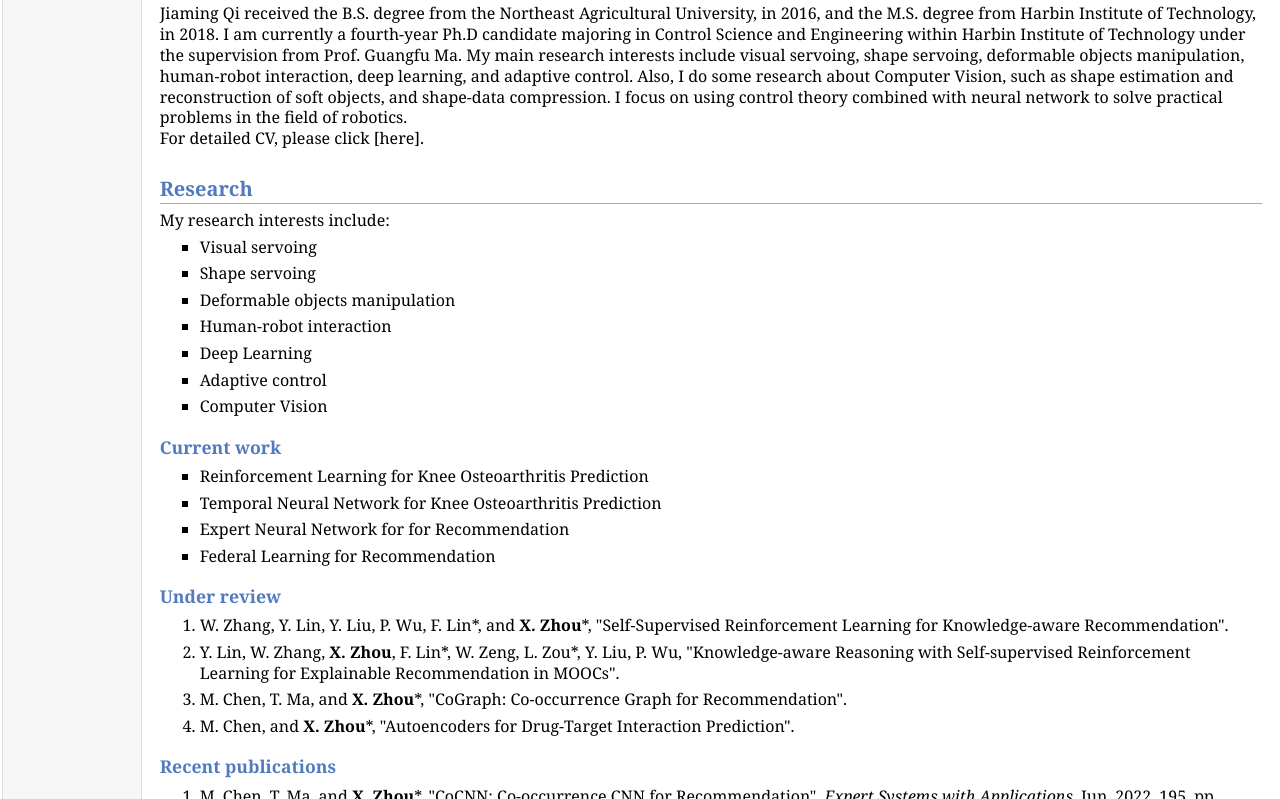
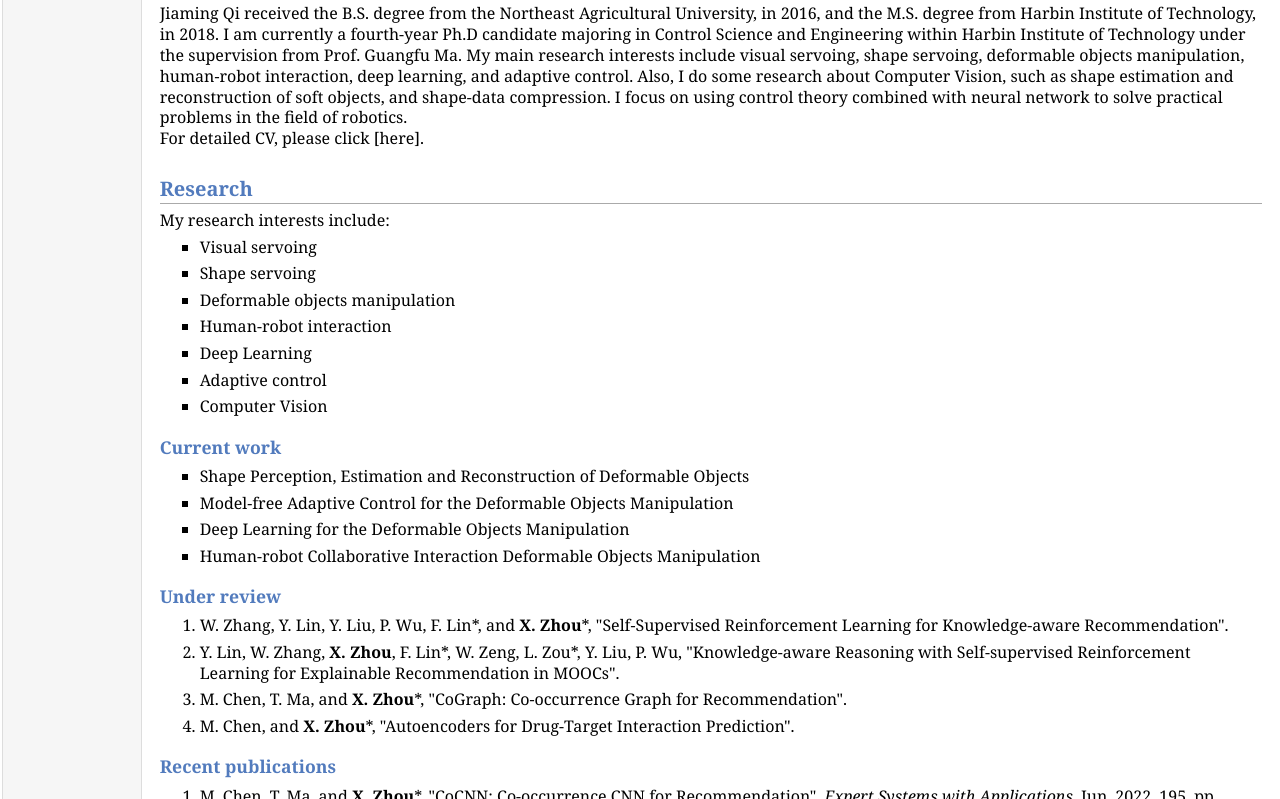
Before and after one commit to JiamingQi-Tom/JiamingQi-Tom.github.io, a plain HTML site: page index.html in a window 1280 px wide. Shown: the part 301-1100 px from the top of the page. Drawn offline with Linux system fonts and the light colour scheme.

Commit message:
Update index.html

```diff
--- a/index.html
+++ b/index.html
@@ -60,13 +60,13 @@ Tel: +86 18646086707
 </ul>
 <h3>Current work</h3>
 <ul>
-<li><p>Reinforcement Learning for Knee Osteoarthritis Prediction</p>
+<li><p>Shape Perception, Estimation and Reconstruction of Deformable Objects</p>
 </li>
-<li><p>Temporal Neural Network for Knee Osteoarthritis Prediction</p>
+<li><p>Model-free Adaptive Control for the Deformable Objects Manipulation</p>
 </li>
-<li><p>Expert Neural Network for for Recommendation</p>
+<li><p>Deep Learning for the Deformable Objects Manipulation</p>
 </li>
-<li><p>Federal Learning for Recommendation</p>
+<li><p>Human-robot Collaborative Interaction Deformable Objects Manipulation </p>
 </li>
 </ul>
 <h3>Under review</h3>
```
